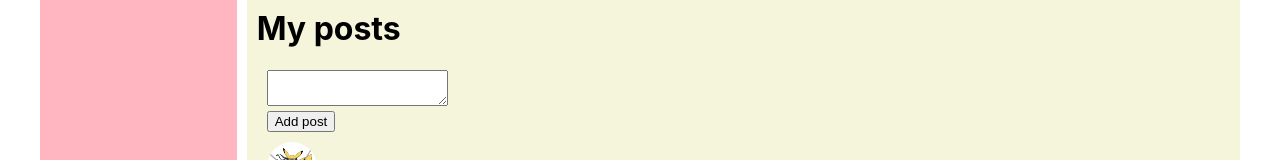
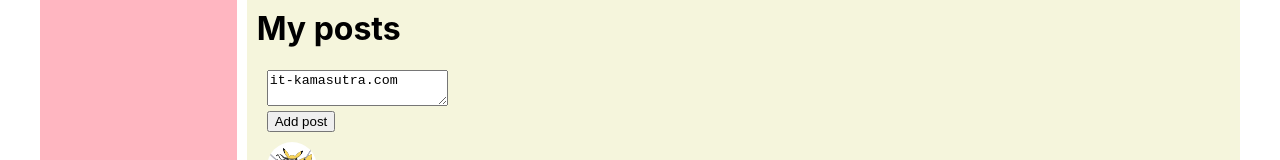
Before and after one commit to Sendega89/My_First_React_Project, a React (Create React App) app: page /Profile in a window 1280 px wide. Shown: the part 930-1090 px from the top of the page. Built offline with nearby package versions, Linux system fonts and the light colour scheme.

Commit message:
transferred massive postData, dialigsData, messageData in index.js add state.js transferred massive redaction css add state.js add textarea add function ref add onClick addMessage add render.js addPost function refactoring addPost function

```diff
--- a/src/App.js
+++ b/src/App.js
@@ -8,6 +8,8 @@ import Photo from "./Components/Sidebar/Item/Photo/Photo";
 import News from "./Components/Sidebar/Item/News/News";
 import Dialogs from "./Components/Sidebar/Item/Dialogs/Dialogs";
 import {Route} from "react-router-dom";
+import {updateNewPostText} from "./Redux/state";
+
 
 
 
@@ -22,10 +24,12 @@ function App(props) {
                 <div className="content">
                     <Route path="/Profile"
                            render= { () =><Profile postData={props.state.profilePage.postData}
-                                                    addPost={props.addPost}/>}/>
+                                                    addPost={props.addPost}
+                                                   newPostText={props.state.profilePage.newPostText}
+                                                   updateNewPostText={props.updateNewPostText}/>}/>
                     <Route path="/Dialogs"
                            render={ () => <Dialogs dialogsData={props.state.dialogsPage.dialogsData}
-                                                   messageData={props.state.dialogsPage.messageData} />}/>
+                                                   messageData={props.state.dialogsPage.messageData}/>}/>
                     <Route path="/Photo"   component={Photo}/>
                     <Route path="/News" component={News}/>
                     <Route path="/Settings" component={Settings}/>
--- a/src/Components/Profile/MyPosts/MyPosts.jsx
+++ b/src/Components/Profile/MyPosts/MyPosts.jsx
@@ -4,19 +4,26 @@ import Post from "./Post/Post";
 
 
 function MyPosts(props) {
+    let posts = props.postData.map(p => <Post message={p.message}
+                                              likesCount={p.likesCount}/>);
+
     let newPostElement = React.createRef();
+
     let addPost = () => {
-        let text = newPostElement.current.value;
-        props.addPost(text);
-        newPostElement.current.value='';
+        props.addPost();
+}
+let onPostChange= () => {
+    let text = newPostElement.current.value;
+    props.updateNewPostText(text);
 
 }
-    let posts = props.postData.map(post => <Post message={post.message}  likesCount={post.likesCount}/>)
+
     return (
         <div className={s.myPost}>
             <h1>My posts</h1>
             <div className={s.textArea}>
-                <textarea ref={newPostElement}/>
+                <textarea ref={newPostElement}
+                          value={props.newPostText} onChange={onPostChange}/>
             </div>
             <div>
                 <button onClick={addPost} className={s.button}>Add post</button>
--- a/src/Components/Profile/Profile.jsx
+++ b/src/Components/Profile/Profile.jsx
@@ -15,7 +15,9 @@ function Profile(props) {
             </div>
             <ProfileInfo />
             <MyPosts postData={props.postData}
-                      addPost={props.addPost}/>
+                      addPost={props.addPost}
+                     newPostText={props.newPostText}
+                     updateNewPostText={props.updateNewPostText}/>
         </div>
     )
 }
--- a/src/Components/Sidebar/Item/Dialogs/Dialogs.jsx
+++ b/src/Components/Sidebar/Item/Dialogs/Dialogs.jsx
@@ -14,7 +14,8 @@ function Dialogs(props) {
                 <DialogItem dialogsData={props.dialogsData}/>
             </div>
             <div className={s.messages}>
-                <MessageContent messageData={props.messageData}/>
+                <MessageContent messageData={props.messageData}
+                                addMessage={props.addMessage}/>
             </div>
         </div>
     )
--- a/src/render.js
+++ b/src/render.js
@@ -2,7 +2,7 @@ import ReactDOM from "react-dom";
 import React from "react";
 import './index.css';
 import App from "./App";
-import {addPost} from "./Redux/state";
+import {addPost, updateNewPostText} from "./Redux/state";
 import {BrowserRouter} from "react-router-dom";
 
 
@@ -10,7 +10,9 @@ export let rerenderEntireTree = (state)=> {
     ReactDOM.render(
         <React.StrictMode>
             <BrowserRouter>
-                <App state={state} addPost={addPost}/>
+                <App state={state}
+                     addPost={addPost}
+                     updateNewPostText={updateNewPostText}/>
             </BrowserRouter>
         </React.StrictMode>,
         document.getElementById('root')
```
Also changed, not shown: src/Redux/state.js.
